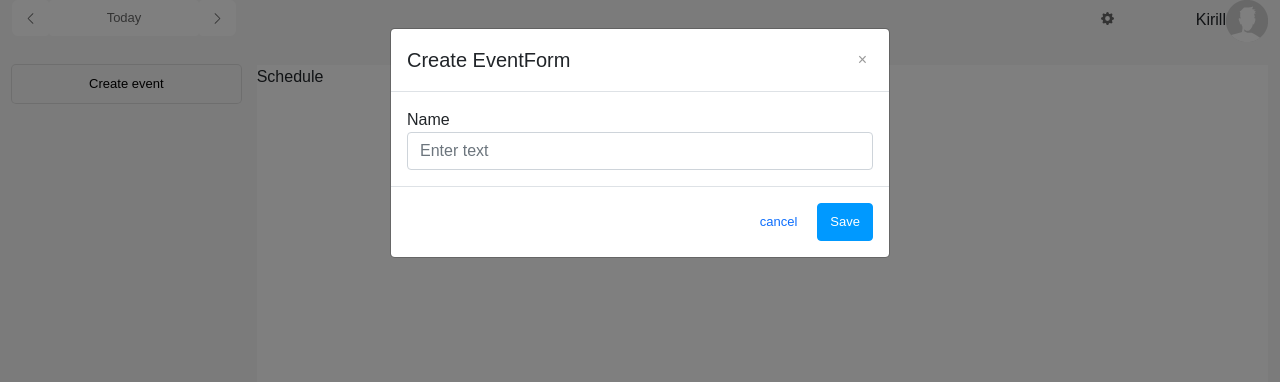
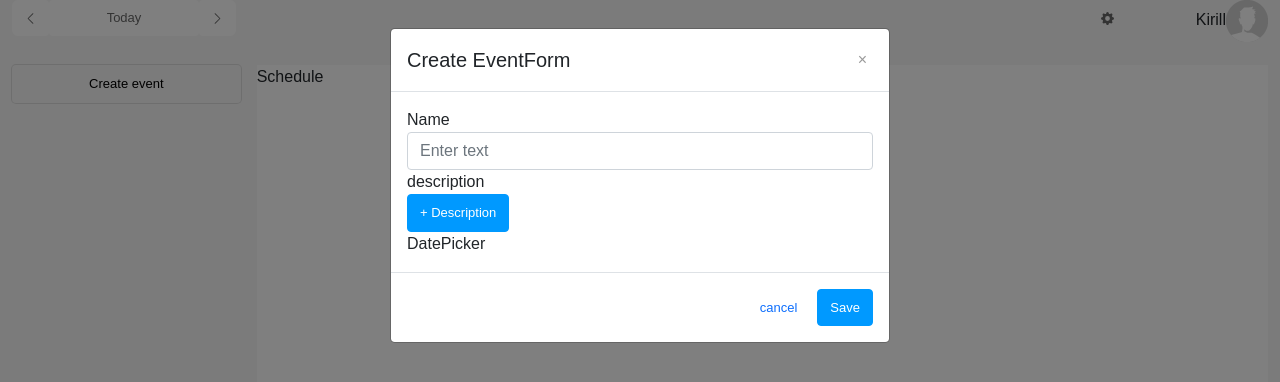
Before and after one commit to klavrenuk/schedule, a React (Create React App) app: page /dashboard in a window 1280 px wide. Both pictures are taken after a click on the button "Create event". Shown: the top 382 px of the page. Built offline with nearby package versions, Linux system fonts and the light colour scheme; a web font is replaced by a local one.

Commit message:
EventForm - render elements

```diff
--- a/src/components/event/EventForm.jsx
+++ b/src/components/event/EventForm.jsx
@@ -6,15 +6,18 @@ import EventFormItem from './EventFormItem';
 const options = [
     {
         type: 'name',
-        label: 'Name'
+        label: 'Name',
+        value: ''
     },
     {
         type: 'description',
-        label: 'description'
+        label: 'description',
+        value: ''
     },
     {
         type: 'date',
-        label: 'Date and time'
+        label: 'Date and time',
+        value: null
     }
 ];
 
--- a/src/components/event/EventFormItem.jsx
+++ b/src/components/event/EventFormItem.jsx
@@ -1,25 +1,62 @@
-import React from 'react';
-import {FormGroup, Input, Label} from "reactstrap";
+import React, {useState} from 'react';
+import {FormGroup, Input, Label, Button} from "reactstrap";
 
 
 export default function EventFormItem(props) {
+    const [isShowDescription, setIsShowDescription] = useState(false);
     const data = props.data;
 
     function renderWithFromGroup(content) {
+        const itemClassName = 'event_item event_item--' + data.type;
+
         return (
-            <FormGroup>
+            <FormGroup className={itemClassName}>
                 <Label for={data.type}>{data.label}</Label>
                 {content}
             </FormGroup>
         )
     }
 
+    const onChangeItem = (event) => data.value = event.target.value;
+
+    const toggleViewDescription = () => setIsShowDescription(true);
+
     switch (data.type) {
         case 'name':
             const input = <Input id={data.type}
+                                 name={data.type}
                                  placeholder={'Enter text'}
+                                 onChange={(event) => onChangeItem(event)}
             />
             return renderWithFromGroup(input);
+
+        case 'description':
+            if(!isShowDescription) {
+                return renderWithFromGroup(
+                    <div>
+                        <Button color={'primary'}
+                                className={'event_item-button_description'}
+                                onClick={toggleViewDescription}
+                        >
+                            + Description
+                        </Button>
+                    </div>
+                )
+
+            } else {
+                return renderWithFromGroup(
+                    <Input id="{data.type}"
+                           name={data.type}
+                           type="textarea"
+                           onChange={(event) => onChangeItem(event)}
+                    />
+                )
+            }
+
+        case 'date':
+            return (
+                <div>DatePicker</div>
+            )
 
         default:
             return null;
```
